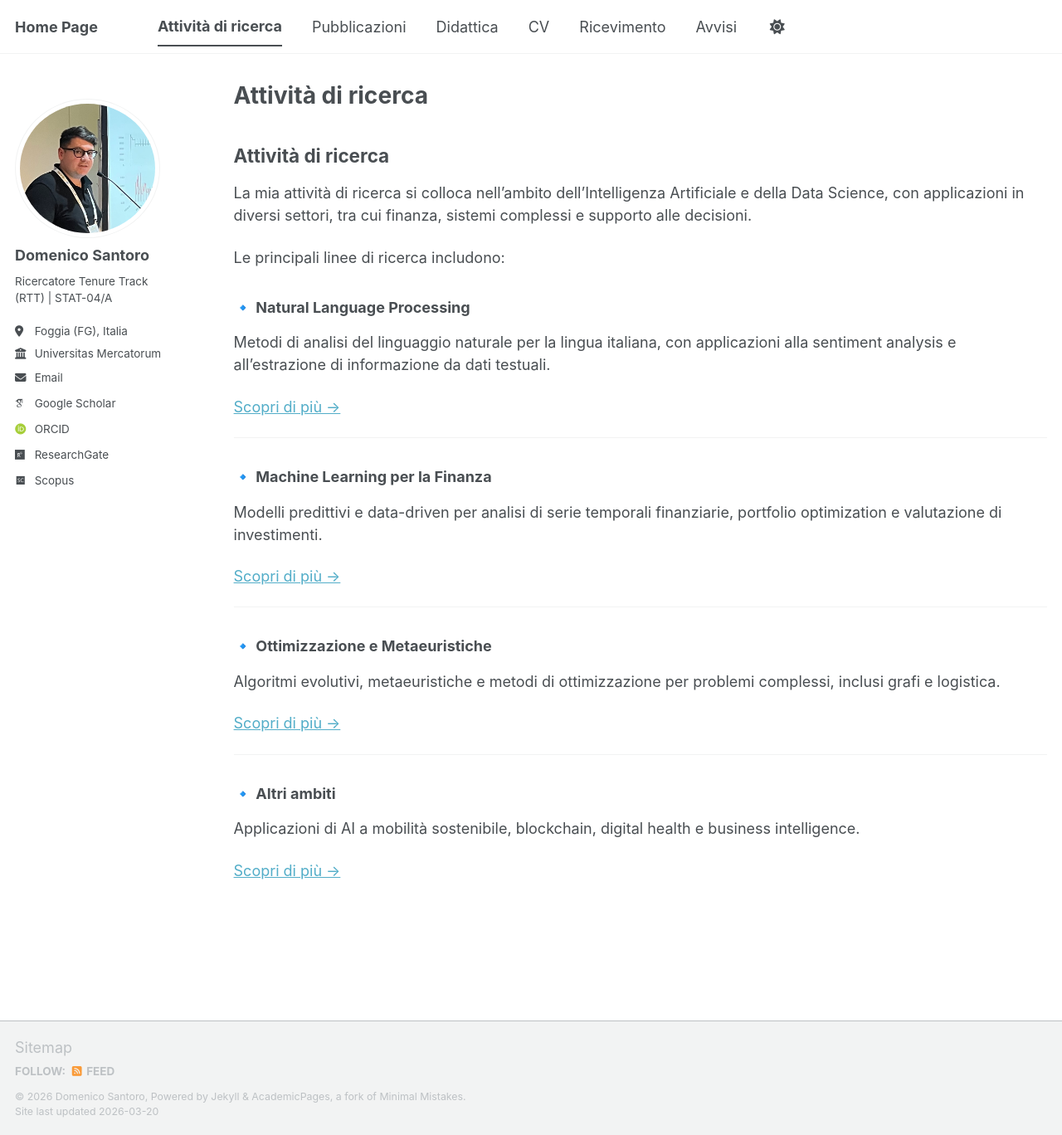
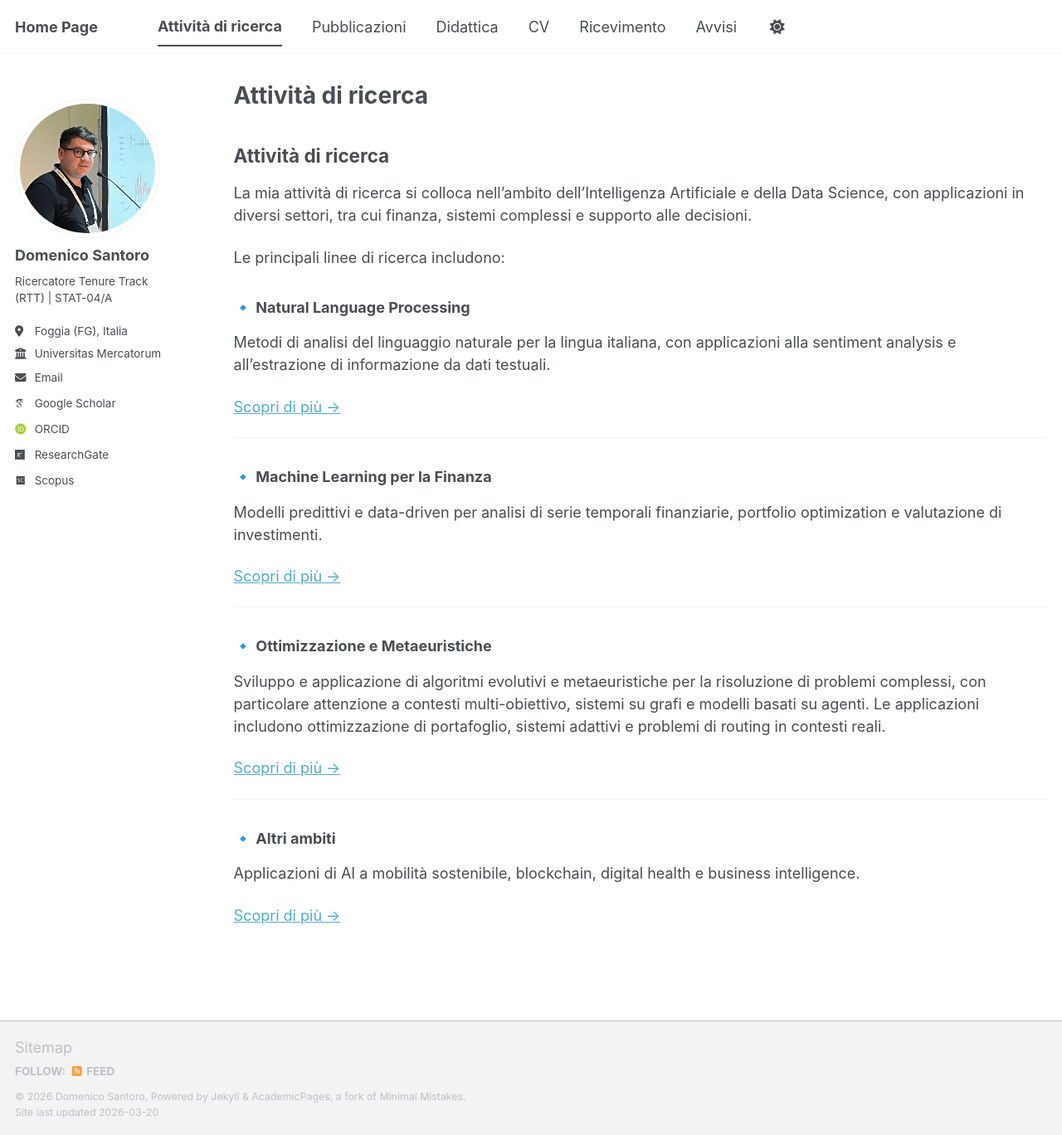
Before and after one commit to mimmoexe/mimmoexe.github.io, a Jekyll site: the page built from _pages/research.md, in a window 1280 px wide and 1368 px high. Shown: the whole window at 83% size. Built offline with Jekyll 4.4.1, drawn with Linux system fonts in a browser that asks for light colours; some web fonts are replaced; a script bundle is joined from its source files by our own code; library files that are not in the unit come from our copies.

Commit message:
Update research.md

```diff
--- a/_pages/research.md
+++ b/_pages/research.md
@@ -26,7 +26,7 @@ Modelli predittivi e data-driven per analisi di serie temporali finanziarie, por
 ---
 
 ### 🔹 Ottimizzazione e Metaeuristiche
-Algoritmi evolutivi, metaeuristiche e metodi di ottimizzazione per problemi complessi, inclusi grafi e logistica.
+Sviluppo e applicazione di algoritmi evolutivi e metaeuristiche per la risoluzione di problemi complessi, con particolare attenzione a contesti multi-obiettivo, sistemi su grafi e modelli basati su agenti. Le applicazioni includono ottimizzazione di portafoglio, sistemi adattivi e problemi di routing in contesti reali.
 
 [Scopri di più →](/ricerca/optimization/)
 
```
